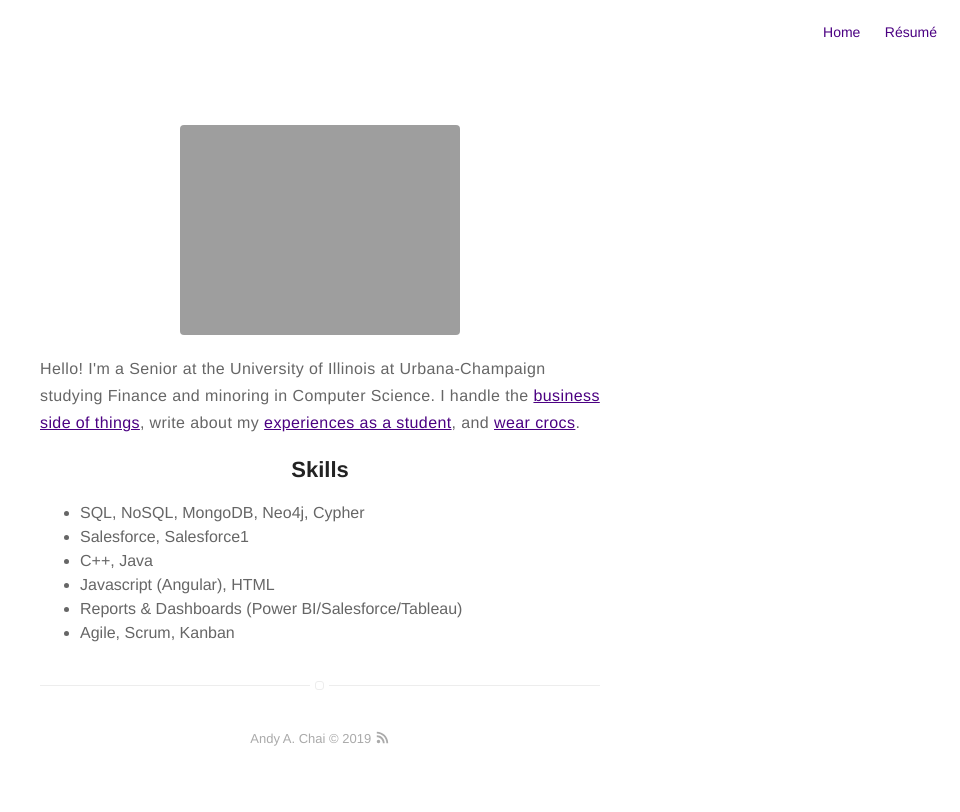
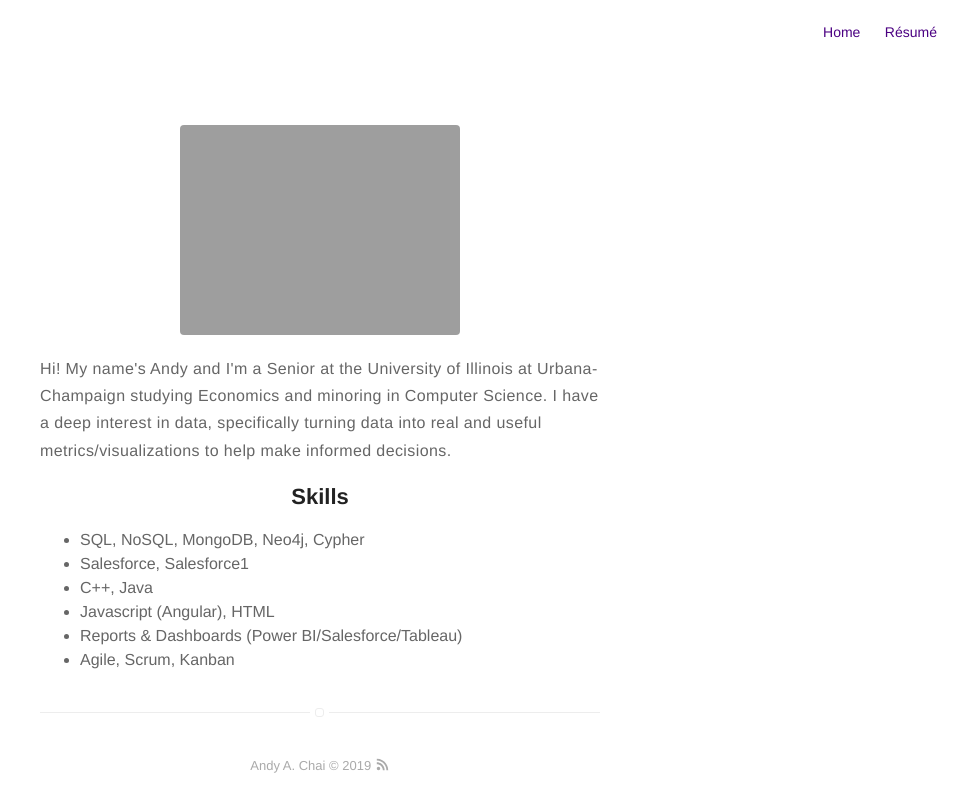
Before and after one commit to andyaustinchai/andyaustinchai.github.io, a Jekyll site: the page built from about.md, in a window 1280 px wide. Shown: the top 812 px of the page, without its empty margins (320-1280 px from the left). Built offline with Jekyll 4.4.1, drawn with Linux system fonts in a browser that asks for light colours.

Commit message:
Update about.md

```diff
--- a/about.md
+++ b/about.md
@@ -7,7 +7,7 @@ layout: page
 <a class="link" href="{{ site.url }}"> <img class="selfie" alt="Profile Image" src="{{ site.url }}/{{ site.picture }}"> </a>
 
 
-<p>Hello! I'm a Senior at the University of Illinois at Urbana-Champaign studying Finance and minoring in Computer Science. I handle the <a href = "https://sailapp.carrd.co/" target = "_blank">business side of things</a>, write about my <a href = "https://medium.com/@bigdchang" target="_blank">experiences as a student</a>, and <a href="https://www.instagram.com/crocconnoisseur/" target="_blank">wear crocs</a>. </p>
+<p>Hi! My name's Andy and I'm a Senior at the University of Illinois at Urbana-Champaign studying Economics and minoring in Computer Science. I have a deep interest in data, specifically turning data into real and useful metrics/visualizations to help make informed decisions.</p>
 
 
 <center><h2>Skills</h2></center>
```
